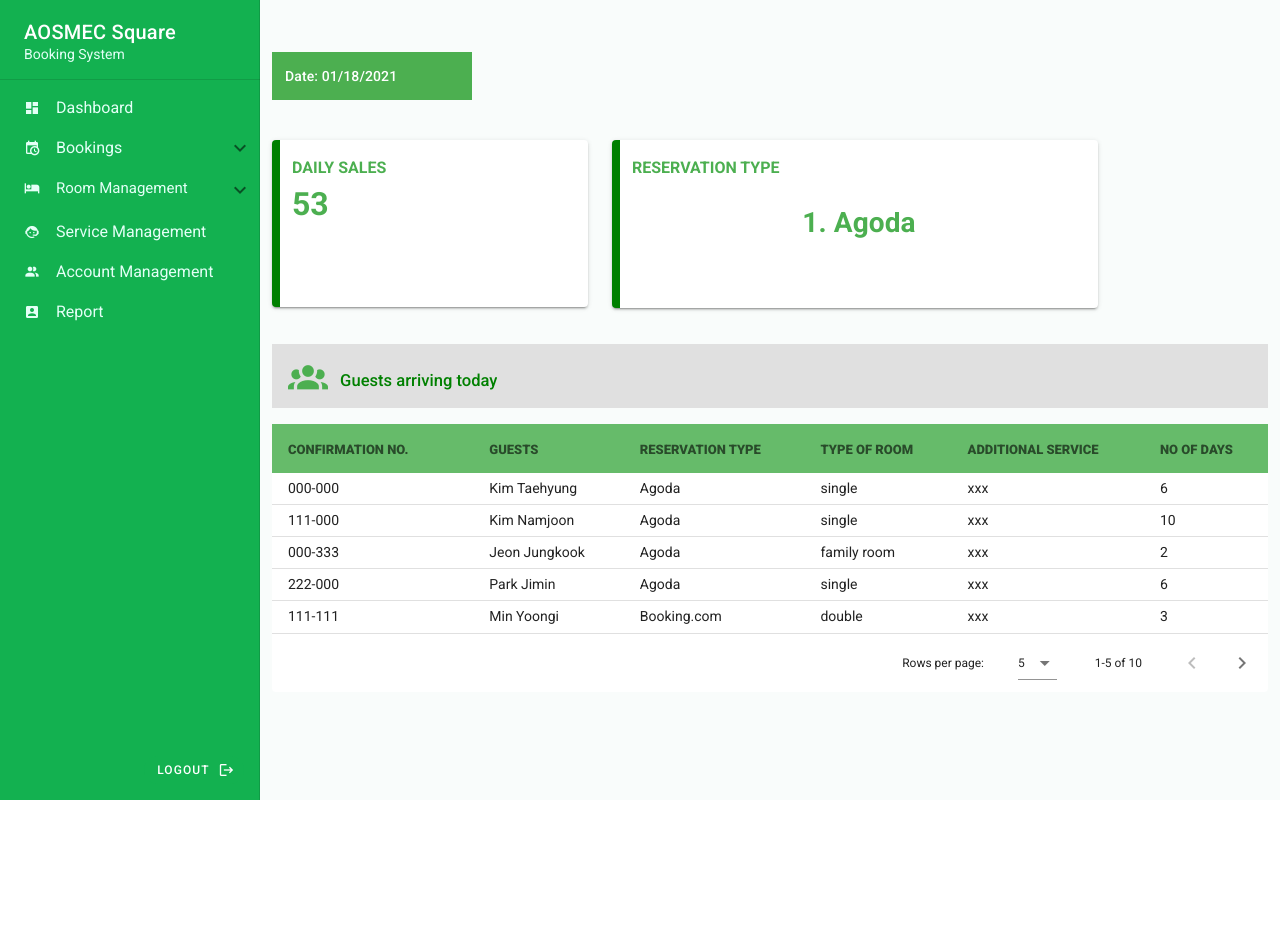
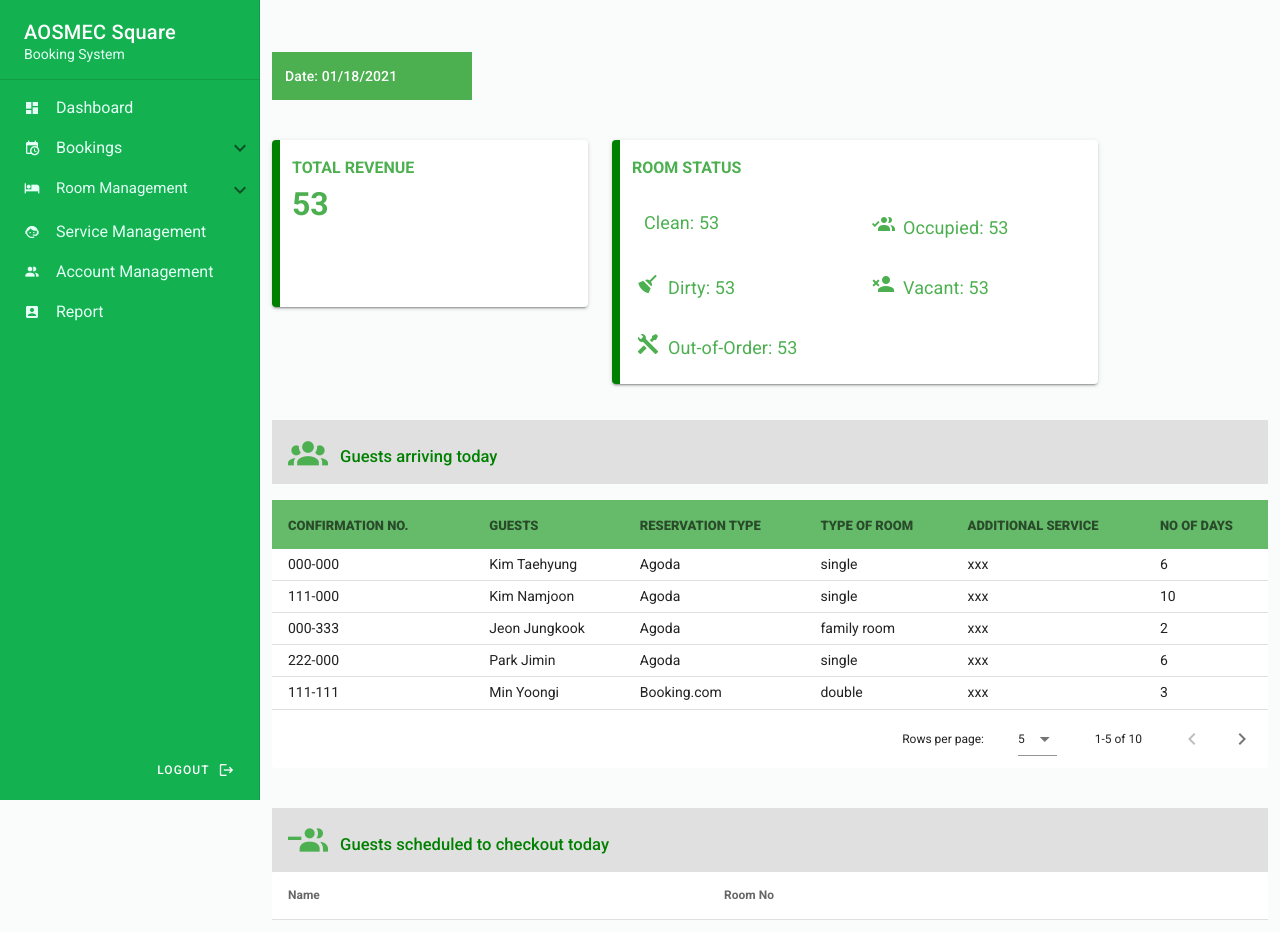
Before and after one commit to mikamikkz/AOSMECSystem, a Vue app in the folder aosmec/: page /dashboard in a window 1280 px wide. Before the commit the page ends 800 px from the top, so only its background shows below. Built offline with nearby package versions, Linux system fonts and the light colour scheme.

Commit message:
j: edited dashboard with room status and guests to checkout table + fixed floor 1 - not yet done

```diff
--- a/aosmec/src/views/Dashboard.vue
+++ b/aosmec/src/views/Dashboard.vue
@@ -13,7 +13,7 @@
         <v-col lg="4" cols="sm" class="pb-2">
           <v-card class="bordered" height="167px">
             <div class="col pa-3 py-4 green--text">
-              <h4 class="text-truncate text-uppercase">Daily Sales</h4>
+              <h4 class="text-truncate text-uppercase">Total Revenue</h4>
               <h1>53</h1>
             </div>
           </v-card>
@@ -22,35 +22,36 @@
         <v-col cols="12" md="6" class="pb-2">
           <v-card class="dark bordered">
             <div class="col pa-3 py-4 green--text">
-              <h4 class="text-truncate text-uppercase">Reservation Type</h4>
+              <h4 class="text-truncate text-uppercase">Room Status</h4>
             </div>
-            <v-card-text>
-              <v-carousel
-                cycle
-                height="80"
-                interval="2000"
-                hide-delimiter-background
-                show-arrows-on-hover
-              >
-                <v-carousel-item>
-                  <div class="row no-gutters">
-                    <div class="col">
-                      <div>
-                        <h1 class="text-center green--text">1. Agoda</h1>
-                      </div>
-                    </div>
-                  </div>
-                </v-carousel-item>
-                <v-carousel-item>
-                  <div class="row no-gutters">
-                    <div class="col">
-                      <div>
-                        <h1 class="text-center green--text">2. Booking.com</h1>
-                      </div>
-                    </div>
-                  </div>
-                </v-carousel-item>
-              </v-carousel>
+            <v-card-text class="green--text">
+              <v-row>
+                <v-col>
+                  <v-icon left color="success" style="margin-bottom: 12px">mdi-sparkles</v-icon>
+                  <span class="roomStatusData">Clean: <span>53</span></span>
+                </v-col>
+                <v-col>
+                  <v-icon left color="success" style="margin-bottom: 12px">mdi-account-multiple-check</v-icon>
+                  <span class="roomStatusData">Occupied: <span>53</span></span>
+                </v-col>
+              </v-row>
+              <v-row>
+                <v-col>
+                  <v-icon left color="success" style="margin-bottom: 12px">mdi-broom</v-icon>
+                  <span class="roomStatusData">Dirty: <span>53</span></span>
+
+                </v-col>
+                <v-col>
+                  <v-icon left color="success" style="margin-bottom: 12px">mdi-account-remove</v-icon>
+                  <span class="roomStatusData">Vacant: <span>53</span></span>
+                </v-col>
+              </v-row>
+              <v-row>
+                <v-col>
+                  <v-icon left color="success" style="margin-bottom: 12px">mdi-tools</v-icon>
+                  <span class="roomStatusData">Out-of-Order: <span>53</span></span>
+                </v-col>
+              </v-row>
             </v-card-text>
           </v-card>
         </v-col>
@@ -68,13 +69,44 @@
         <v-spacer></v-spacer>
       </v-toolbar>
 
-      <v-data-table
-        class="mt-4"
-        dense
-        :headers="headers"
-        :items="guests"
-        :items-per-page="5"
-      ></v-data-table>
+      <v-data-table class="mt-4" dense :headers="headers" :items="guests" :items-per-page="5"></v-data-table>
+
+      <v-toolbar class="ml-0 mb-0 mt-10" flat color="grey lighten-2">
+        <v-toolbar-title>
+          <h5 class="font-weight-medium pa-0 ma-0 pt-3" style="color: green">
+            <v-icon x-large left color="success" style="margin-bottom: 12px">mdi-account-multiple-minus</v-icon>
+            Guests scheduled to checkout today
+          </h5>
+        </v-toolbar-title>
+        <v-spacer></v-spacer>
+      </v-toolbar>
+
+      <template>
+        <v-simple-table>
+          <template v-slot:default>
+            <thead>
+              <tr>
+                <th class="text-left">
+                  Name
+                </th>
+                <th class="text-left">
+                  Room No
+                </th>
+              </tr>
+            </thead>
+            <tbody>
+              <tr
+                v-for="item in guests"
+                :key="item.name"
+              >
+                <td v-if="item.checkOutDate == today()">{{ item.name }}</td>
+                <td v-if="item.checkOutDate == today()">{{ item.roomNo }}</td>
+              </tr>
+            </tbody>
+          </template>
+        </v-simple-table>
+      </template>
+
     </v-container>
   </div>
 </template>
@@ -132,6 +164,8 @@ export default {
           roomType: "single",
           service: "xxx",
           days: 6,
+          roomNo: 100,
+          checkOutDate: "01/21/2021"
         },
         {
           confNo: "111-000",
@@ -140,6 +174,8 @@ export default {
           roomType: "single",
           service: "xxx",
           days: 10,
+          roomNo: 200,
+          checkOutDate: "02/14/2021"
         },
         {
           confNo: "000-333",
@@ -148,6 +184,8 @@ export default {
           roomType: "family room",
           service: "xxx",
           days: 2,
+          roomNo: 101,
+          checkOutDate: "01/21/2021"
         },
         {
           confNo: "222-000",
@@ -156,6 +194,8 @@ export default {
           roomType: "single",
           service: "xxx",
           days: 6,
+          roomNo: 300,
+          checkOutDate: "03/21/2021"
         },
         {
           confNo: "111-111",
@@ -164,6 +204,8 @@ export default {
           roomType: "double",
           service: "xxx",
           days: 3,
+          roomNo: 112,
+          checkOutDate: "10/21/2021"
         },
         {
           confNo: "444-000",
@@ -172,6 +214,8 @@ export default {
           roomType: "double",
           service: "xxx",
           days: 7,
+          roomNo: 107,
+          checkOutDate: "01/30/2021"
         },
         {
           confNo: "000-111",
@@ -180,6 +224,8 @@ export default {
           roomType: "family room",
           service: "xxx",
           days: 3,
+          roomNo: 113,
+          checkOutDate: "01/27/2021"
         },
         {
           confNo: "100-001",
@@ -188,6 +234,8 @@ export default {
           roomType: "double",
           service: "xxx",
           days: 5,
+          roomNo: 105,
+          checkOutDate: "01/22/2021"
         },
         {
           confNo: "444-440",
@@ -196,6 +244,8 @@ export default {
           roomType: "double",
           service: "xxx",
           days: 4,
+          roomNo: 104,
+          checkOutDate: "03/21/2021"
         },
         {
           confNo: "500-500",
@@ -204,22 +254,24 @@ export default {
           roomType: "single",
           service: "xxx",
           days: 5,
+          roomNo: 205,
+          checkOutDate: "02/21/2021"
         },
       ],
     };
   },
   methods: {
-    date_function: function () {
+    today: function () {
       var today = new Date();
       var dd = String(today.getDate()).padStart(2, "0");
       var mm = String(today.getMonth() + 1).padStart(2, "0"); //January is 0!
       var yyyy = today.getFullYear();
 
-      this.date = mm + "/" + dd + "/" + yyyy;
+      return this.date = mm + "/" + dd + "/" + yyyy;
     },
   },
   mounted() {
-    this.date_function();
+    this.today();
   },
 };
 </script>
@@ -228,4 +280,7 @@ export default {
 .theme--light .bordered {
   border-left: 8px solid green !important;
 }
+.roomStatusData {
+  font-size: large;
+}
 </style>
--- a/aosmec/src/views/Floor1.vue
+++ b/aosmec/src/views/Floor1.vue
@@ -38,7 +38,7 @@
         <template v-slot:item.status="{ item }">
           <v-row align="center" justify="center" class="ma-2">
             <v-col class="d-flex" cols="12" sm="6">
-              <v-select :items="item.status" label="Status" dense> </v-select>
+              <v-select v-model="statusSelected" :items="item.status" label="Status" dense> </v-select>
             </v-col>
           </v-row>
         </template>
@@ -70,7 +70,23 @@
               </v-col>
             </v-row>
             <p>Pending Balance: <span class="ml-10 pl-7">Php 00.00</span></p>
+
             <p>Room Situation:</p>
+            <v-simple-table fixed-header height="100px">
+              <template v-slot:default>
+                <tbody>
+                  <!-- <tr v-for="situation in checkOutDetails.roomSituations" :key="situation.text"> -->
+                  <tr v-for="situation in roomSituations" :key="situation.text">
+                    <td class="pa-0 ma-0">
+                      <!-- <v-btn icon small v-if="service.add" class="pt-0 mt-0" v-on:click="removeFromList(service)">
+                        <v-icon small color="red lighten-2">mdi-minus-circle</v-icon>
+                      </v-btn> -->
+                    </td>
+                    <td class="pl-1">{{ situation.text }}</td>
+                  </tr>
+                </tbody>
+              </template>
+            </v-simple-table>
             <v-row>
               <v-col cols="11">
                 <v-text-field v-model="roomSituation" color="green">
@@ -83,11 +99,12 @@
                 </v-text-field>
               </v-col>
               <v-col cols="1" class="pa-0 mt-7">
-                <v-btn icon small v-on:click="addToList(addToService)">
+                <v-btn icon small v-on:click="addToList(roomSituation)">
                   <v-icon color="green lighten-2">mdi-plus-circle</v-icon>
                 </v-btn>
               </v-col>
             </v-row>
+
           </v-card-text>
           <v-divider></v-divider>
           <v-card-actions class="d-flex justify-center pb-6">
@@ -98,6 +115,7 @@
           </v-card-actions>
         </v-card>
       </v-dialog>
+
     </v-container>
   </div>
 </template>
@@ -114,6 +132,7 @@ export default {
       roomSituation: "",
       index: -1,
       closeDialog: false,
+      statusSelected: '',
       headers: [
         {
           text: "Room No.",
@@ -208,9 +227,18 @@ export default {
           ],
         },
       ],
+      checkOutDetails: [ { roomSituations: [ {}, ] } ],
+      roomSituations: [
+        {
+
+        }
+      ],
     };
   },
   methods: {
+    statusDefault: function() {
+      this.statusSelected = "clean"
+    },
     checkOut: function () {
       this.show = false;
       let item = this.currentDialogItem
@@ -225,7 +253,24 @@ export default {
       this.show = true;
       this.currentDialogItem = item;
     },
+    // room situation list
+    addToList(input) {
+      console.log(this.currentDialogItem);
+      // console.log(input);
+      var addData = {
+        add: true,
+        roomNo: this.currentDialogItem.roomNo,
+        text: input,
+        status: false,
+      }
+      // console.log(addData)
+      this.roomSituations.push(addData);
+      // console.log('Hi')
+    }
   },
+  beforeMount(){
+    this.statusDefault()
+  }
 };
 </script>
 
```
